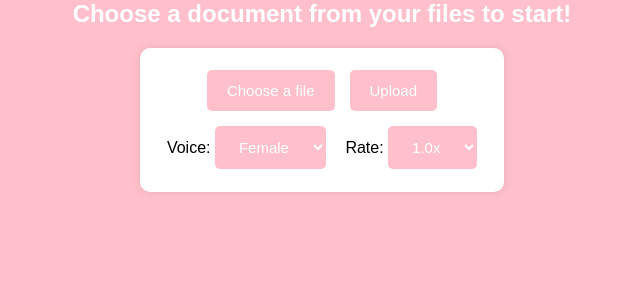
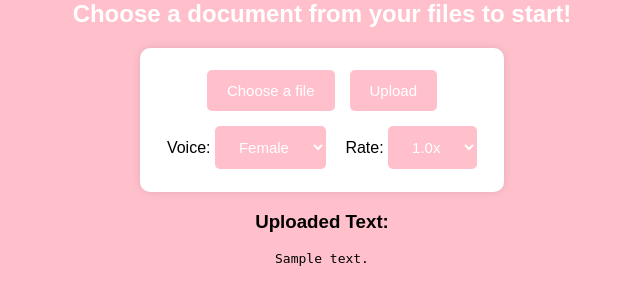
Before and after one commit to cullenowens/Text2Speech, a Flask app: template src/templates/page.html in a window 1280 px wide. Shown: the part 138-443 px from the top of the page, without its empty margins (318-958 px from the left). Run offline with Flask 3, Linux system fonts and the light colour scheme; the template is opened without the code that fills it: most values are stand-ins (such as "Sample title", 1, 10 or a date in 2020).

Commit message:
allow user uploads to be seen

```diff
--- a/src/Back-End/app.py
+++ b/src/Back-End/app.py
@@ -56,7 +56,7 @@ def upload_file():
     else:
         return jsonify({'error': 'Unsupported file type'}), 400
 
-    return jsonify({'content': content})
+    return render_template('page.html', content=content, filename=filename)
 
 
 if __name__ == '__main__':
--- a/src/templates/page.html
+++ b/src/templates/page.html
@@ -32,6 +32,8 @@
                 </select>
             </div>
         </form>
+        <h3>Uploaded Text:</h3>
+        <pre>{{ content }}</pre>
 
         <script>
             document.querySelector("form").addEventListener("submit", function(event) {
```
